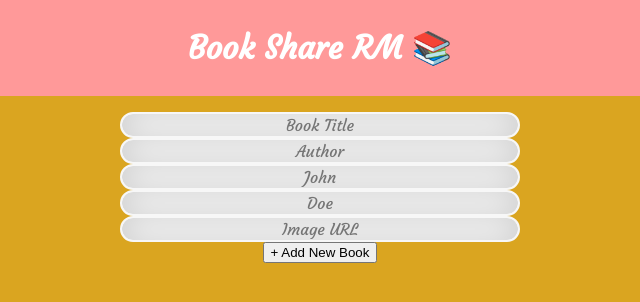
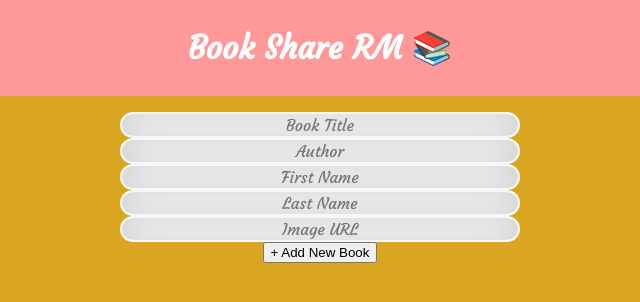
Before and after one commit to facn2/Book-Share-RM, a website: page public/index.html in a window 1280 px wide. Shown: the full height of the page, 320-960 px from the left. Drawn offline with Linux system fonts and the light colour scheme; files that its build step writes are made by us from their sources; no server answers; files whose address does not match are found by name.

```diff
--- a/public/index.html
+++ b/public/index.html
@@ -18,11 +18,11 @@
 
 <body>
 	<form class="form" action="/add-new-book" method="post">
-		<input type="text" name="book_title" value="" placeholder="Book Title">
-		<input type="text" name="author" value="" placeholder="Author">
-		<input type="text" name="first_name" value="" placeholder="John">
-		<input type="text" name="last_name" value="" placeholder="Doe">
-		<input type="text" name="img_url" value="" placeholder="Image URL">
+		<input type="text" name="book_title" value="" placeholder="Book Title" required>
+		<input type="text" name="author" value="" placeholder="Author" required>
+		<input type="text" name="first_name" value="" placeholder="First Name" required>
+		<input type="text" name="last_name" value="" placeholder="Last Name" required>
+		<input type="text" name="img_url" value="" placeholder="Image URL" required>
 
 		<button type="submit" name="button" class="button">+ Add New Book</button>
 	</form>
--- a/public/index.js
+++ b/public/index.js
@@ -24,10 +24,6 @@
   xhr.open("GET", url, true);
   xhr.send();
 }
-
-
-      // var bookContainer = document.createElement('div');
-      // bookContainer.setAttribute('class', 'book_container')
 
 function renderBookImage(err, data) {
   if (err) {
```
Also changed, not shown: src/queries/addNewBook.js (+6 -2 lines), src/router.js (+4 -6 lines).
